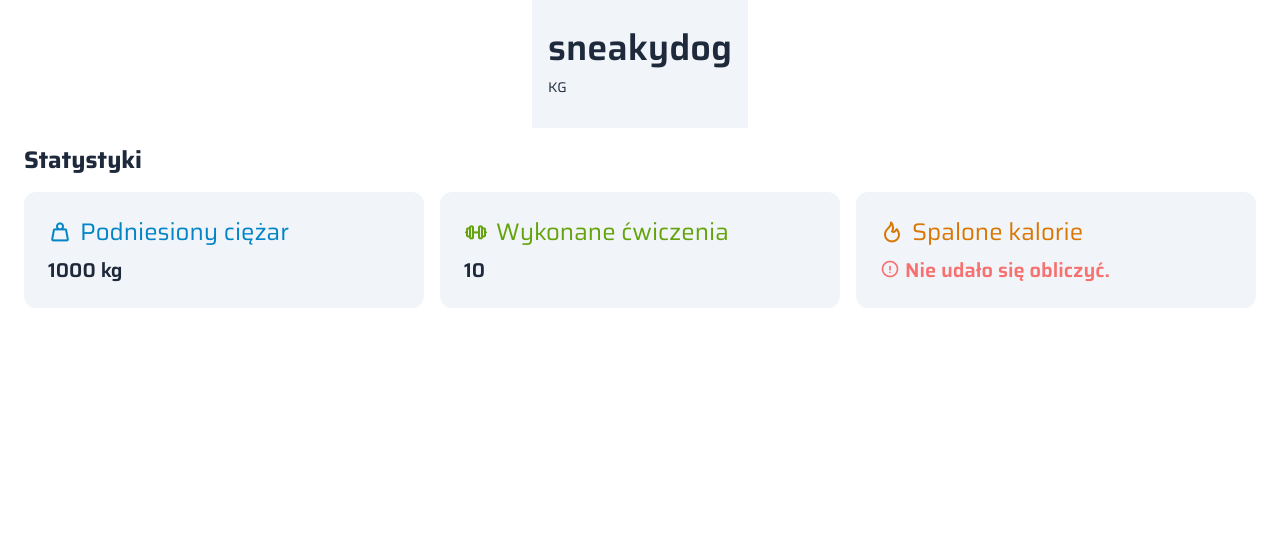
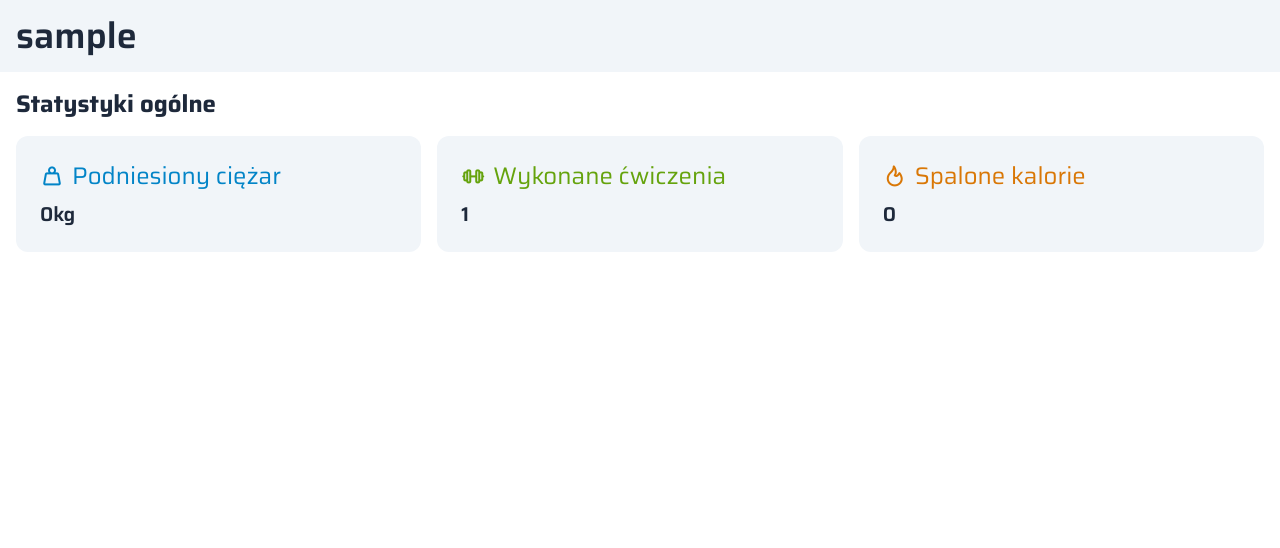
Before and after one commit to dotremilie/wspomagacz, a PHP site: page /profile in a window 1280 px wide. Shown: the part 60-608 px from the top of the page. Run offline with PHP 8.4, Linux system fonts and the light colour scheme; tables that the repository leaves empty or names only in its code hold one stand-in row (values such as "Sample post"); some libraries are stand-ins or nearby versions.

Commit message:
Load data from array

```diff
--- a/src/View/Profile/index.php
+++ b/src/View/Profile/index.php
@@ -1,29 +1,32 @@
 <!doctype html>
 <html lang="en">
-<?php require_once __DIR__ . "/../../../templates/head.php"; ?>
+<?php use Wspomagacz\Model\ProfileStatistics;
+
+/** @var array $data */
+/** @var ProfileStatistics $profileStatistics */
+$profileStatistics = $data[0];
+
+require_once __DIR__ . "/../../../templates/head.php"; ?>
 <body class="bg-white dark:bg-slate-900 dark:text-white text-slate-800 mb-20">
 <?php require_once __DIR__ . "/../../../templates/header.php"; ?>
 <div class="flex flex-col justify-center items-center gap-4">
-    <div class="flex justify-between items-center h-32 dark:bg-slate-800 bg-slate-100 px-4">
-        <div>
-            <div class="text-4xl font-semibold">sneakydog</div>
-            <div class="text-2xl"><span class="text-sm">KG</span></div>
-        </div>
+    <div class="flex flex-col w-full justify-center dark:bg-slate-800 bg-slate-100 p-4 gap-6">
+            <div class="text-4xl font-semibold"><?= $profileStatistics->getUsername(); ?></div>
     </div>
-    <section class="mx-auto rounded-xl px-6 w-full">
-        <div class="text-2xl font-bold mb-4">Statystyki</div>
+    <section class="mx-auto rounded-xl px-4 w-full">
+        <div class="text-2xl font-bold mb-4">Statystyki ogólne</div>
         <div class="grid grid-cols-1 md:grid-cols-2 lg:grid-cols-3 gap-4">
             <div class="dark:bg-slate-800 bg-slate-100 p-6 rounded-xl">
                 <div class="text-2xl dark:text-sky-400 text-sky-600 flex gap-2 items-center mb-2"><i class="ti ti-weight"></i>Podniesiony ciężar</div>
-                <div class="text-xl font-semibold">1000 kg</div>
+                <div class="text-xl font-semibold"><?= $profileStatistics->getWeight(); ?>kg</div>
             </div>
             <div class="dark:bg-slate-800 bg-slate-100 p-6 rounded-xl">
                 <div class="text-2xl dark:text-lime-400 text-lime-600 flex gap-2 items-center mb-2"><i class="ti ti-barbell"></i>Wykonane ćwiczenia</div>
-                <div class="text-xl font-semibold">10</div>
+                <div class="text-xl font-semibold"><?= $profileStatistics->getTrainings(); ?></div>
             </div>
             <div class="dark:bg-slate-800 bg-slate-100 p-6 rounded-xl">
                 <div class="text-2xl dark:text-amber-400 text-amber-600 flex gap-2 items-center mb-2"><i class="ti ti-flame"></i>Spalone kalorie</div>
-                <div class="text-xl font-semibold text-red-400"><i class="ti ti-exclamation-circle"></i> Nie udało się obliczyć.</div>
+                <div class="text-xl font-semibold"><?= $profileStatistics->getBurntCalories(); ?></div>
             </div>
         </div>
     </section>
```
